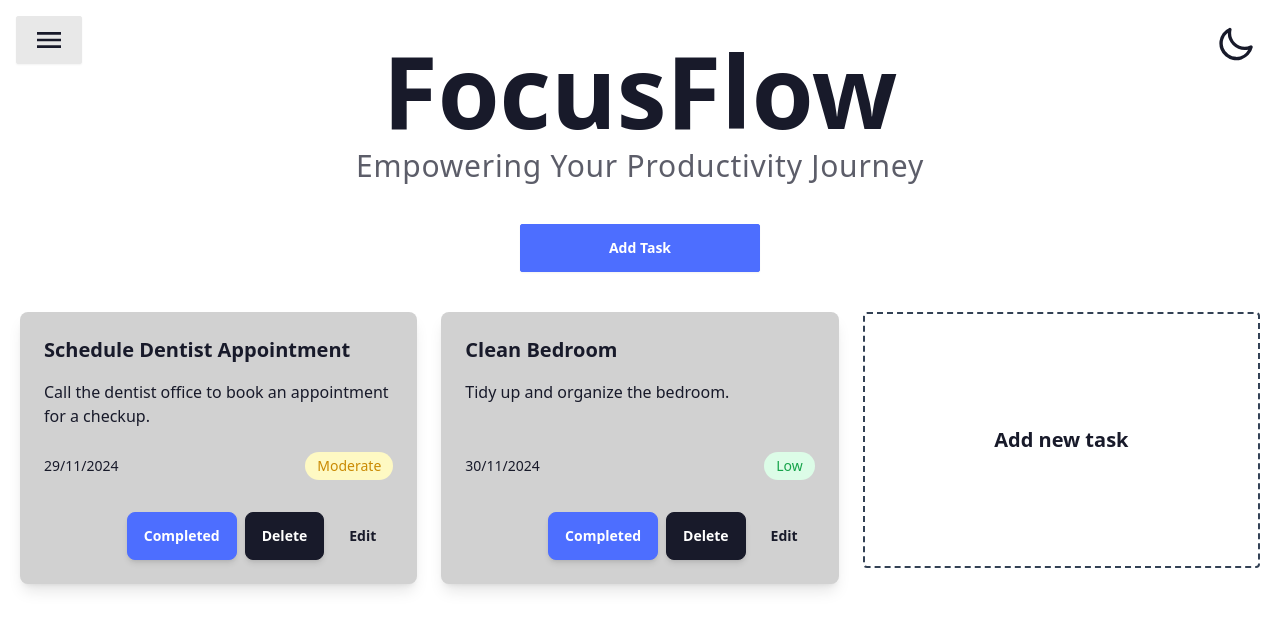
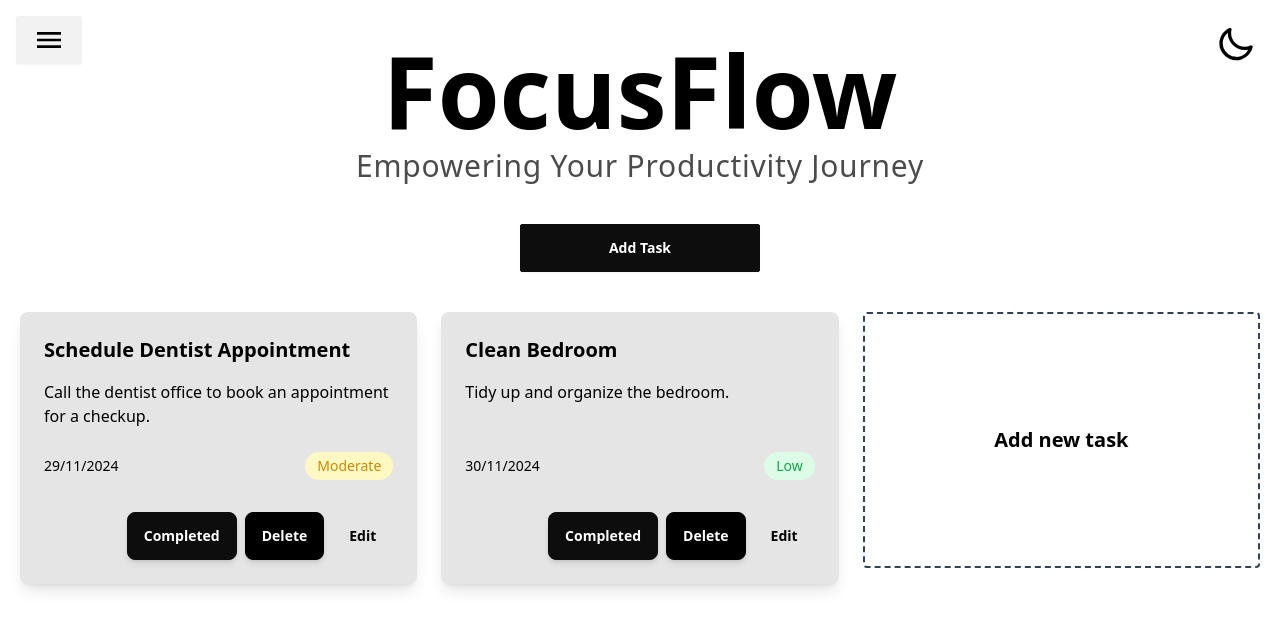
Before and after one commit to PreetPandya/FocusFlow-A-Todo-App, a React (Vite) app: page / in a window 1280 px wide. Shown: the top 630 px of the page. Built offline with nearby package versions, Linux system fonts and the light colour scheme; the HTML template or start-up script is replaced by a standard one.

Commit message:
Update tailwind.config.js

```diff
--- a/tailwind.config.js
+++ b/tailwind.config.js
@@ -6,6 +6,6 @@ export default {
   },
   plugins: [require("daisyui")],
   daisyui: {
-    themes: ["corporate", "dark"],
+    themes: ["lofi", "black"],
   },
 };
```
